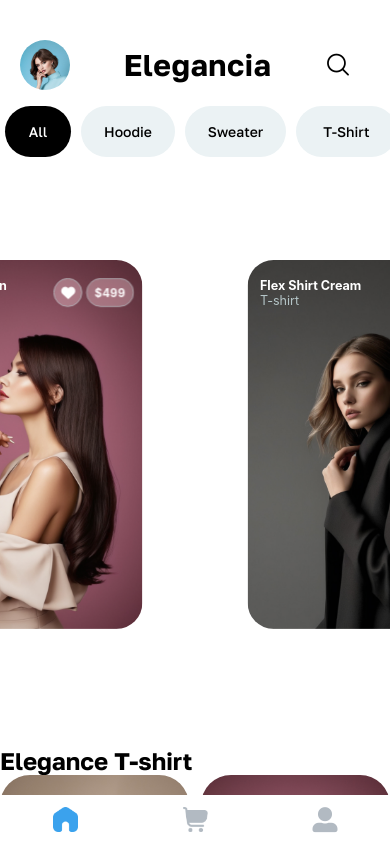
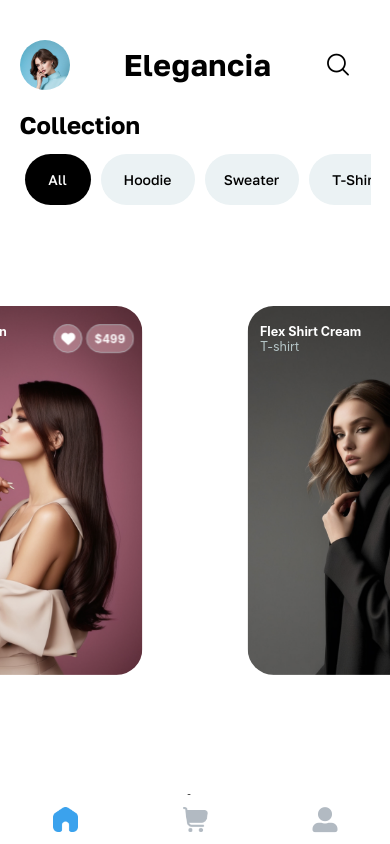
Before and after one commit to usmanjutt47/Fashion-store, a React Native app in the folder client/: screen /Home in a window 390 px wide. Built offline with nearby package versions, Linux system fonts and the light colour scheme.

Commit message:
Revert "Update Home.jsx"
This reverts commit b7c14863609aa44407aaa46b62c03518809ad38c.

```diff
--- a/client/src/screens/Home.jsx
+++ b/client/src/screens/Home.jsx
@@ -4,9 +4,10 @@ import {
   Text,
   Image,
   StyleSheet,
-  FlatList,
+  ScrollView,
   TouchableOpacity,
   Pressable,
+  FlatList,
 } from "react-native";
 import { StatusBar } from "expo-status-bar";
 import { useFonts } from "expo-font";
@@ -82,30 +83,7 @@ export default function Home() {
     setSelected(item);
   };
 
-  const renderButtonItem = ({ item }) => (
-    <TouchableOpacity
-      onPress={() => handlePress(item.label)}
-      style={[
-        styles.pressableButton,
-        {
-          backgroundColor: selected === item.label ? "#000000" : "#EBF2F4",
-          width: item.width,
-          marginHorizontal: 5,
-        },
-      ]}
-    >
-      <Text
-        style={[
-          styles.pressableText,
-          { color: selected === item.label ? "#FFFFFF" : "#000000" },
-        ]}
-      >
-        {item.label}
-      </Text>
-    </TouchableOpacity>
-  );
-
-  const renderCardItem = ({ item }) => (
+  const renderItem = ({ item }) => (
     <View style={styles.card}>
       <Pressable style={styles.itemContainer}>
         <Image source={item.image} style={styles.itemImage} />
@@ -144,8 +122,9 @@ export default function Home() {
     </View>
   );
 
-  const renderListHeader = () => (
-    <View>
+  return (
+    <View style={styles.container}>
+      <StatusBar style="auto" />
       <View style={styles.header}>
         <View style={styles.headerContent}>
           <Image
@@ -161,10 +140,37 @@ export default function Home() {
           />
         </View>
       </View>
+      <ScrollView
+        contentContainerStyle={styles.scrollContainer}
+        showsVerticalScrollIndicator={false}
+        showsHorizontalScrollIndicator={false}
+      >
+        <Text style={styles.collectionTitle}>Collection</Text>
         <FlatList
-        data={buttonData}
-        renderItem={renderButtonItem}
-        keyExtractor={(item) => item.key}
+          data={buttonData.map((item) => item.label)}
+          renderItem={({ item }) => (
+            <TouchableOpacity
+              onPress={() => handlePress(item)}
+              style={[
+                styles.pressableButton,
+                {
+                  backgroundColor: selected === item ? "#000000" : "#EBF2F4",
+                  width: item === "All" ? 66 : 94,
+                  marginHorizontal: 5,
+                },
+              ]}
+            >
+              <Text
+                style={[
+                  styles.pressableText,
+                  { color: selected === item ? "#FFFFFF" : "#000000" },
+                ]}
+              >
+                {item}
+              </Text>
+            </TouchableOpacity>
+          )}
+          keyExtractor={(item) => item}
           horizontal
           showsHorizontalScrollIndicator={false}
           contentContainerStyle={styles.buttonContainer}
@@ -172,25 +178,24 @@ export default function Home() {
         <View style={styles.carouselContainer}>
           <Carousel />
         </View>
+
         <View style={styles.scrollInnerContainer}>
           <Text style={styles.tShirtText}>Elegance T-shirt</Text>
-      </View>
-    </View>
-  );
-
-  return (
-    <View style={styles.container}>
-      <StatusBar style="auto" />
           <FlatList
             data={cardData}
-        renderItem={renderCardItem}
+            renderItem={renderItem}
             keyExtractor={(item) => item.id}
             numColumns={2}
             columnWrapperStyle={styles.columnWrapper}
             contentContainerStyle={styles.cardContainer}
-        ListHeaderComponent={renderListHeader}
             showsVerticalScrollIndicator={false}
           />
+          <Text style={styles.collectionTitle}>Collection</Text>
+          <View style={[styles.carouselContainer, { marginBottom: "5%" }]}>
+            <Carousel />
+          </View>
+        </View>
+      </ScrollView>
     </View>
   );
 }
```
Lines whose indentation alone changed are shown as unchanged.
